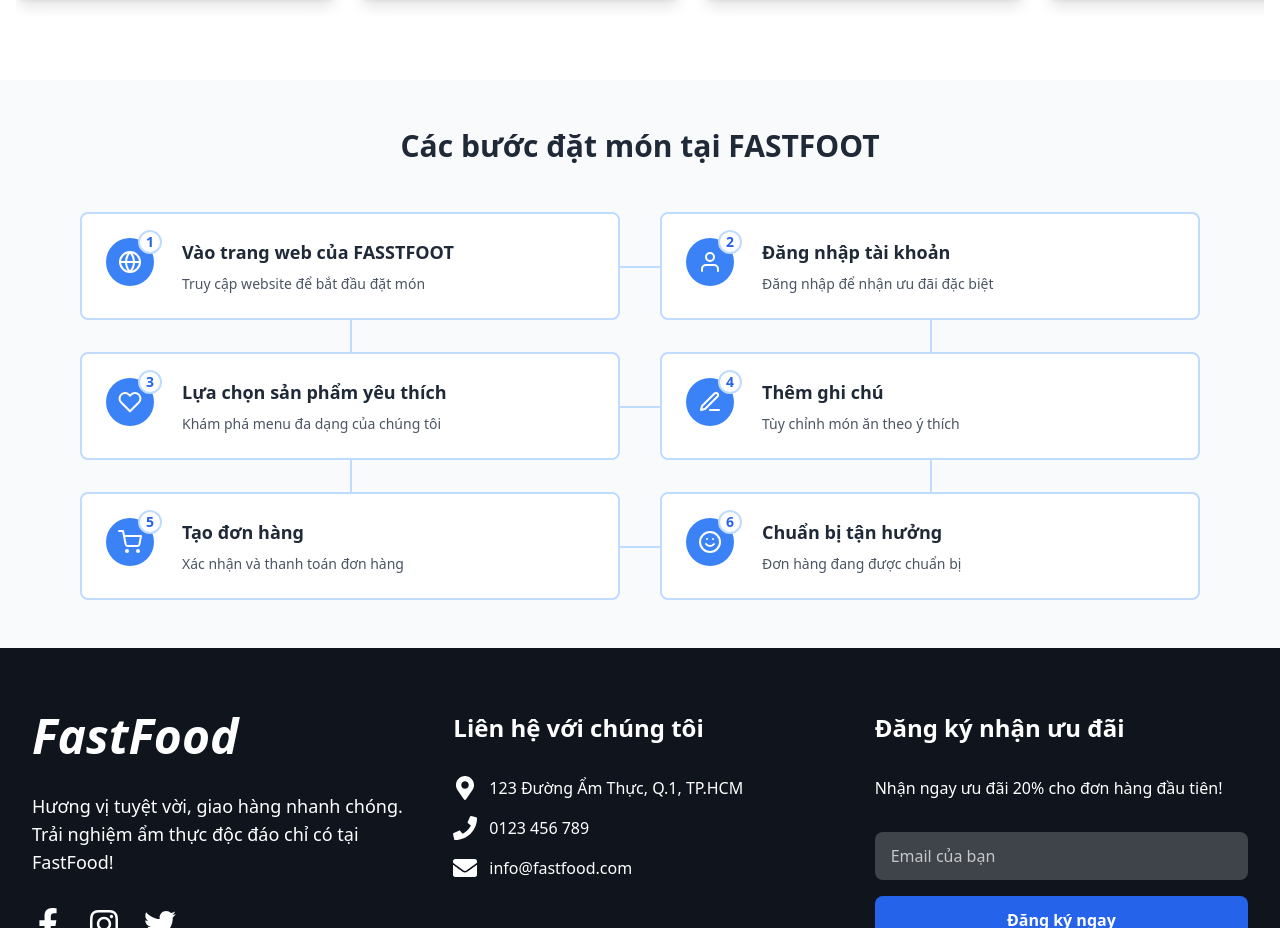
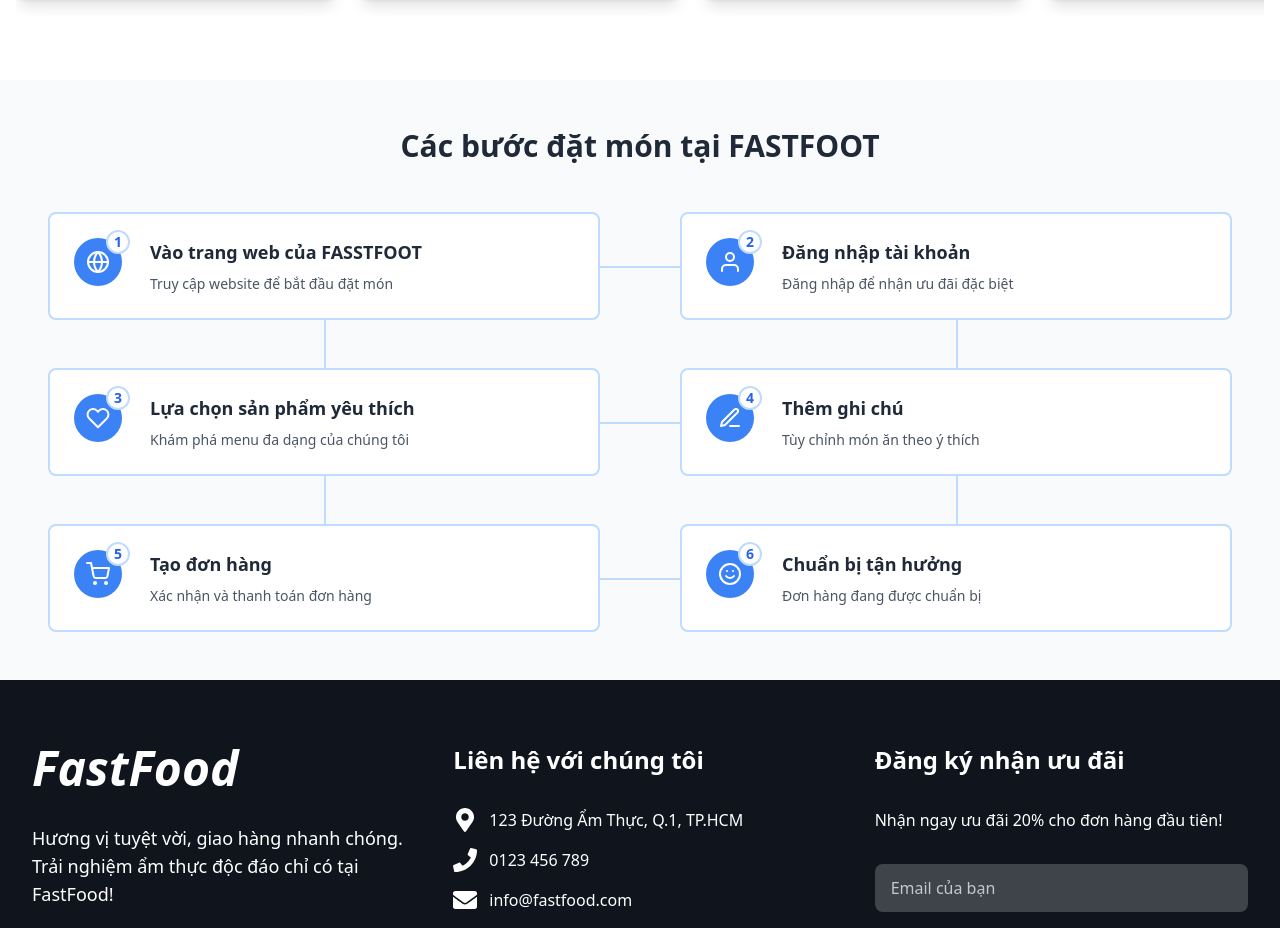
Before and after one commit to minhthuan1809/chefgofood, a React (Vite) app: page / in a window 1280 px wide. Shown: the part 1300-2228 px from the top of the page. Built offline with nearby package versions, Linux system fonts and the light colour scheme.

Commit message:
fastfood

```diff
--- a/src/components/page/home/OrderingSteps .jsx
+++ b/src/components/page/home/OrderingSteps .jsx
@@ -44,20 +44,20 @@ const OrderingSteps = () => {
 
   return (
     <section className="py-12 bg-gray-50">
-      <div className="max-w-6xl mx-auto px-4">
+      <div className="max-w-[95rem] w-[95%] mx-auto px-4">
         <h2 className="text-3xl font-bold text-center text-gray-800 mb-12">
           Các bước đặt món tại FASTFOOT
         </h2>
 
-        <div className="relative grid grid-cols-2 gap-8 gap-x-10">
+        <div className="relative grid grid-cols-2 gap-y-12 gap-x-20">
           {steps.map((step, index) => (
             <div key={index} className=" relative group">
               {index % 2 === 0 && index !== steps.length - 1 && (
-                <div className="absolute top-1/2 -right-10 w-10 h-0.5 bg-blue-200" />
+                <div className="absolute top-1/2 -right-20 w-20 h-0.5 bg-blue-200" />
               )}
 
               {index < steps.length - 2 && (
-                <div className="absolute left-1/2 top-full w-0.5 h-8 bg-blue-200" />
+                <div className="absolute left-1/2 top-full w-0.5 h-12 bg-blue-200" />
               )}
 
               <div className="bg-white p-6 rounded-lg border-2 border-blue-200 hover:border-blue-400 transition-all duration-300 h-full">
```
